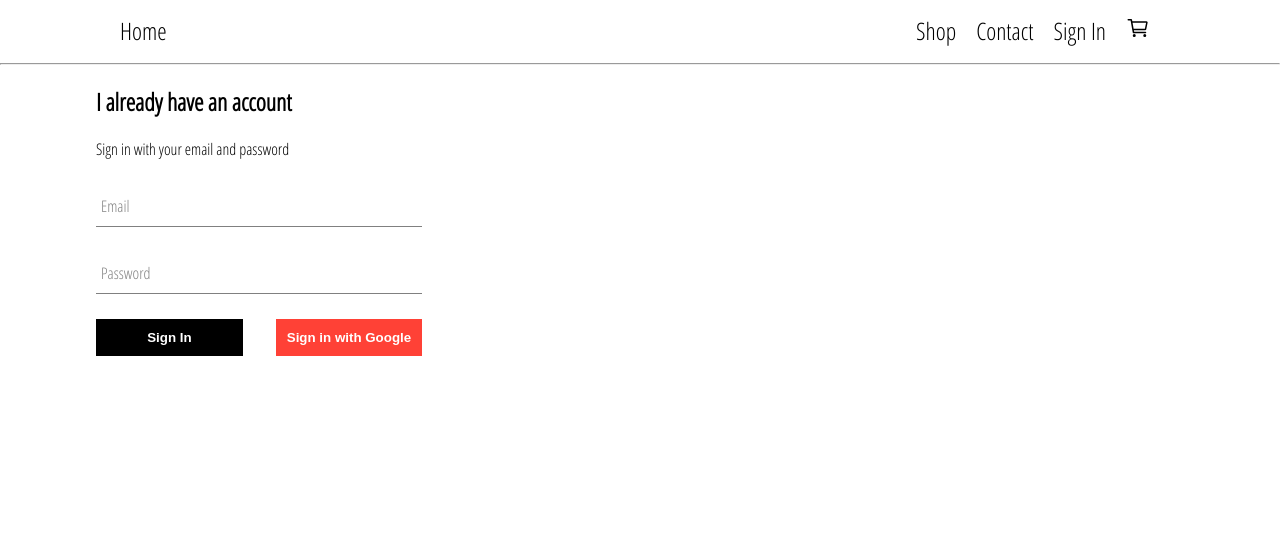
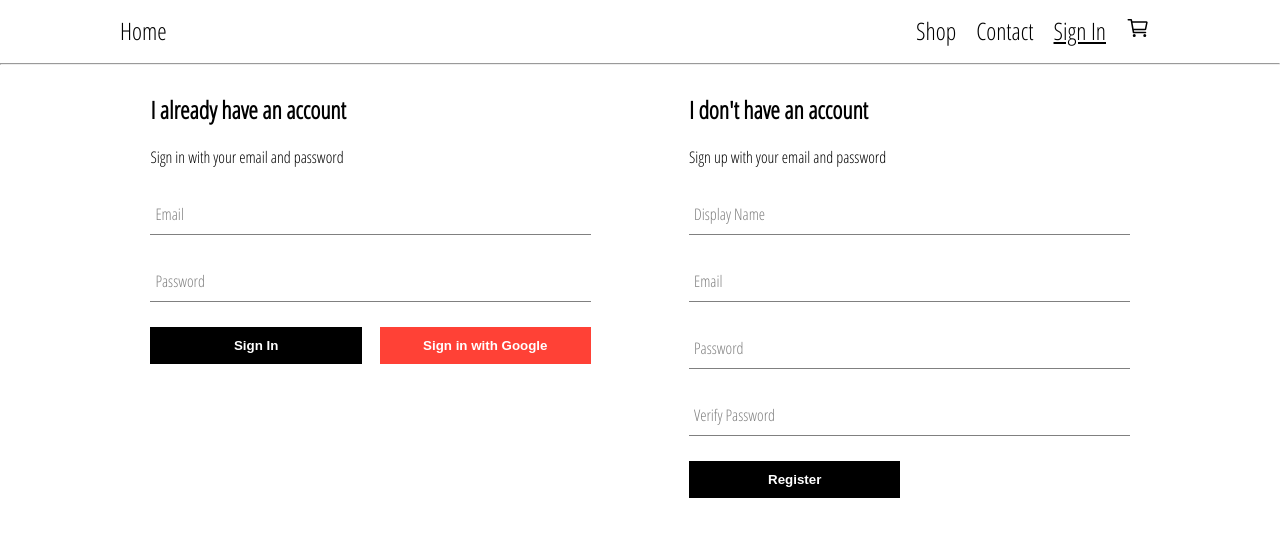
Before and after one commit to Tiberu05/clothing-shop, a React (Create React App) app: page /auth in a window 1280 px wide. Shown: the top 536 px of the page. Built offline with nearby package versions, Linux system fonts and the light colour scheme; no server answers.

Commit message:
Added firebase.utils and implemented sing-up and sign-in with email and password using firebase

```diff
--- a/src/App.js
+++ b/src/App.js
@@ -8,7 +8,7 @@ import ShopPage from './pages/shop/ShopPage';
 import Header from './components/header/Header';
 import AuthPage from './pages/auth/AuthPage';
 
-import { auth } from './firebase/firebase.utils.js';
+import { auth, createUserProfileDocument } from './firebase/firebase.utils.js';
 
 const App = () => {
 
@@ -17,10 +17,20 @@ const App = () => {
     let unsubscribeFromAuth = null;
 
     useEffect(() => {
-        unsubscribeFromAuth = auth.onAuthStateChanged(user => {
-            setCurrentUser(user);
+        unsubscribeFromAuth = auth.onAuthStateChanged(async userAuth => {
+            if (userAuth) {
+                const userRef = await createUserProfileDocument(userAuth);
 
-            console.log(user);
+                userRef.onSnapshot(snapShot => {
+                    setCurrentUser({
+                        id: snapShot.id,
+                        ...snapShot.data()
+                    });
+                })
+            } else {
+                setCurrentUser(null);
+            }
+
         })
 
 
@@ -28,6 +38,10 @@ const App = () => {
             unsubscribeFromAuth();
         }
     }, [])
+
+    useEffect(() => {
+        console.log(currentUser);
+    })
 
     return (
         <div>
--- a/src/components/collections/Collection.js
+++ b/src/components/collections/Collection.js
@@ -6,8 +6,6 @@ import './Collection.scss';
 import CollectionItem from '../collection-item/CollectionItem';
 
 const Collection = ({ title, items, routeName, history, match }) => {
-
-    console.log(items);
 
     const renderItems = () => {
         const render = items.slice(0, 4).map(({ id, ...otherItemProps}) => {
--- a/src/components/custom-button/CustomButton.scss
+++ b/src/components/custom-button/CustomButton.scss
@@ -1,22 +1,20 @@
 .custom-button {
 
     padding: 10px 10px;
-    width: 45%;
+    width: 48%;
     font-weight: bold;
     border: none;
+    background-color: black;
+    color:white;
+    border: 1px solid black;
 
     &:hover {
         background-color: white;
         color: black;
         cursor: pointer;
+
     }
 
-}
-
-.sign-in__btn {
-    background-color: black;
-    color:white;
-    border: 1px solid black;
 }
 
 .google__btn {
--- a/src/components/header/Header.js
+++ b/src/components/header/Header.js
@@ -10,9 +10,9 @@ const Header = ({ currentUser }) => {
 
     const renderAuthButton = () => {
         if (!currentUser) {
-            return <NavLink class='option' activeClass='active' to='/auth'>Sign In</NavLink>
+            return <NavLink className='option' activeclass='active' to='/auth'>Sign In</NavLink>
         } else {
-            return <a class='option' href='#' onClick={() => auth.signOut()}>Sign Out</a>
+            return <a className='option' href='#' onClick={() => auth.signOut()}>Sign Out</a>
         }
     }
 
@@ -26,10 +26,10 @@ const Header = ({ currentUser }) => {
             </div>
 
             <div className='right-header-items'>
-                <NavLink className='option' activeClass='active' exact to='/shop'>Shop</NavLink>
-                <NavLink className='option' activeClass='active' exact to='/contact'>Contact</NavLink>
+                <NavLink className='option' activeclass='active' exact to='/shop'>Shop</NavLink>
+                <NavLink className='option' activeclass='active' exact to='/contact'>Contact</NavLink>
                 {renderAuthButton()}
-                <NavLink className='option'activeClass='active' exact to='/cart'><ion-icon name="cart-outline"></ion-icon></NavLink>
+                <NavLink className='option'activeclass='active' exact to='/cart'><ion-icon name="cart-outline"></ion-icon></NavLink>
             </div>
         </div>
     )
--- a/src/components/register/Register.js
+++ b/src/components/register/Register.js
@@ -0,0 +1,82 @@
+import React, { useState, useEffect } from 'react';
+
+import './Register.scss'
+
+import FormInput from '../form-input/FormInput';
+import CustomButton from '../custom-button/CustomButton';
+import { auth, createUserProfileDocument } from '../../firebase/firebase.utils';
+
+const Register = () => {
+
+    const [displayName, setDisplayName] = useState('');
+    const [email, setEmail] = useState('');
+    const [password, setPassword] = useState('');
+    const [confirmPassword, setConfirmPassword] = useState('');
+
+
+    const handleSubmit = async e => {
+        e.preventDefault();
+
+        if (password !== confirmPassword) {
+            alert('Passwords don\'t match');
+            return;
+        }
+
+        try {
+            const { user } = await auth.createUserWithEmailAndPassword(email, password);
+
+            createUserProfileDocument(user, { displayName });
+
+            setDisplayName('');
+            setEmail('');
+            setPassword('');
+            setConfirmPassword('');
+
+        } catch (err) {
+            console.error(err);
+        }
+
+
+
+    }
+
+    return (
+        <div className='register-component'>
+            <h2>I don't have an account</h2>
+            <span>Sign up with your email and password</span>
+            <form className='register-form' onSubmit={handleSubmit}>
+                <FormInput
+                    type='text'
+                    value={displayName}
+                    required
+                    onChange={e => setDisplayName(e.target.value)}
+                    label='Display Name'
+                />
+                <FormInput
+                    type='email'
+                    value={email}
+                    required
+                    onChange={e => setEmail(e.target.value)}
+                    label='Email'
+                />
+                <FormInput
+                    type='password'
+                    value={password}
+                    required
+                    onChange={e => setPassword(e.target.value)}
+                    label='Password'
+                />
+                <FormInput
+                    type='password'
+                    value={confirmPassword}
+                    required
+                    onChange={e => setConfirmPassword(e.target.value)}
+                    label='Verify Password'
+                />
+                <CustomButton type='submit'>Register</CustomButton>
+            </form>
+        </div>
+    )
+};
+
+export default Register;
--- a/src/components/register/Register.scss
+++ b/src/components/register/Register.scss
@@ -0,0 +1,7 @@
+.register-component {
+    width: 90%;
+
+    @media screen and (min-width: 1080px) {
+        width: 45%;
+    }
+}
--- a/src/components/signin/SignIn.js
+++ b/src/components/signin/SignIn.js
@@ -5,7 +5,7 @@ import './SignIn.scss';
 import FormInput from '../form-input/FormInput';
 import CustomButton from '../custom-button/CustomButton';
 
-import { signInWithGoogle } from '../../firebase/firebase.utils.js';
+import { auth, signInWithGoogle } from '../../firebase/firebase.utils.js';
 
 
 const SignIn = (props) => {
@@ -16,6 +16,10 @@ const SignIn = (props) => {
 
     const handleSubmit = e => {
         e.preventDefault();
+
+        auth.signInWithEmailAndPassword(email, password).catch(err => {
+            console.log(err)
+        });
 
         setEmail('');
         setPassword('');
@@ -44,7 +48,7 @@ const SignIn = (props) => {
                 />
 
                 <div className='button-area'>
-                    <CustomButton type='submit' buttonClass='sign-in__btn'>Sign In</CustomButton>
+                    <CustomButton type='submit'>Sign In</CustomButton>
                     <CustomButton type='button' onClick={signInWithGoogle} buttonClass='google__btn'>Sign in with Google</CustomButton>
                 </div>
 
--- a/src/components/signin/SignIn.scss
+++ b/src/components/signin/SignIn.scss
@@ -2,7 +2,7 @@
     width: 90%;
 
     @media screen and (min-width: 1080px) {
-        width: 30%;
+        width: 45%;
     }
 
     // .sign-in-form {
--- a/src/firebase/firebase.utils.js
+++ b/src/firebase/firebase.utils.js
@@ -18,6 +18,37 @@ firebase.initializeApp(config);
 export const auth = firebase.auth();
 export const firestore = firebase.firestore();
 
+export const createUserProfileDocument = async (userAuth, aditionalData) => {
+    if (!userAuth) return;
+
+    const userRef = firestore.doc(`/users/${userAuth.uid}`);
+
+    const snapshot = await userRef.get();
+
+    if (!snapshot.exists) {
+        const { displayName, email } = userAuth;
+
+        const createdAt = new Date();
+
+        try {
+            await userRef.set({
+                displayName,
+                email,
+                createdAt,
+                ...aditionalData
+            })
+        } catch (err) {
+            console.log('Error creating user: ' + err)
+        }
+    }
+
+    return userRef;
+}
+
+
+
+
+
 const provider = new firebase.auth.GoogleAuthProvider();
 provider.setCustomParameters({ prompt: 'select_account' });
 export const signInWithGoogle = () => auth.signInWithPopup(provider);
--- a/src/pages/auth/AuthPage.js
+++ b/src/pages/auth/AuthPage.js
@@ -3,6 +3,7 @@ import React from 'react';
 import './AuthPage.scss';
 
 import SignIn from '../../components/signin/SignIn';
+import Register from '../../components/register/Register';
 
 const AuthPage = () => {
 
@@ -11,6 +12,7 @@ const AuthPage = () => {
     return (
         <div className='forms-container'>
             <SignIn />
+            <Register />
         </div>
     )
 }
--- a/src/pages/auth/AuthPage.scss
+++ b/src/pages/auth/AuthPage.scss
@@ -0,0 +1,7 @@
+.forms-container {
+    width: 90%;
+    margin: 0 auto;
+    display: flex;
+    justify-content: space-between;
+    flex-wrap: wrap;
+}
```
